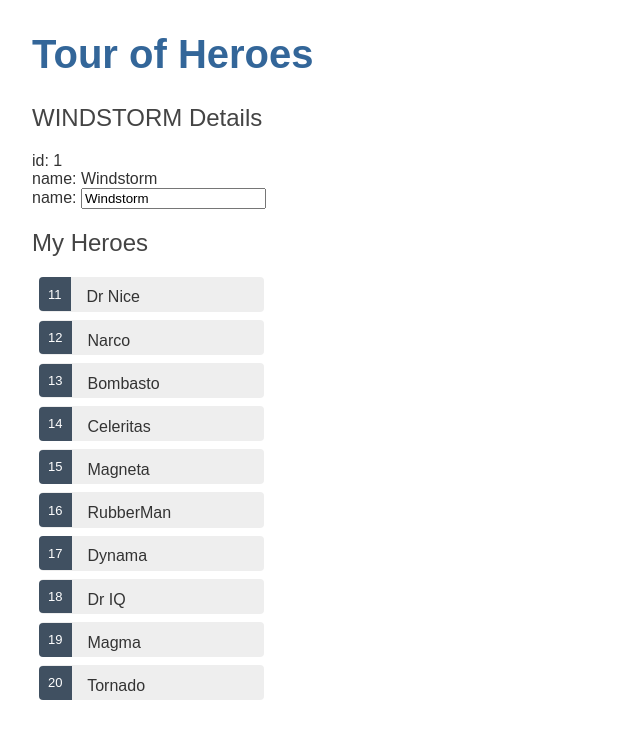
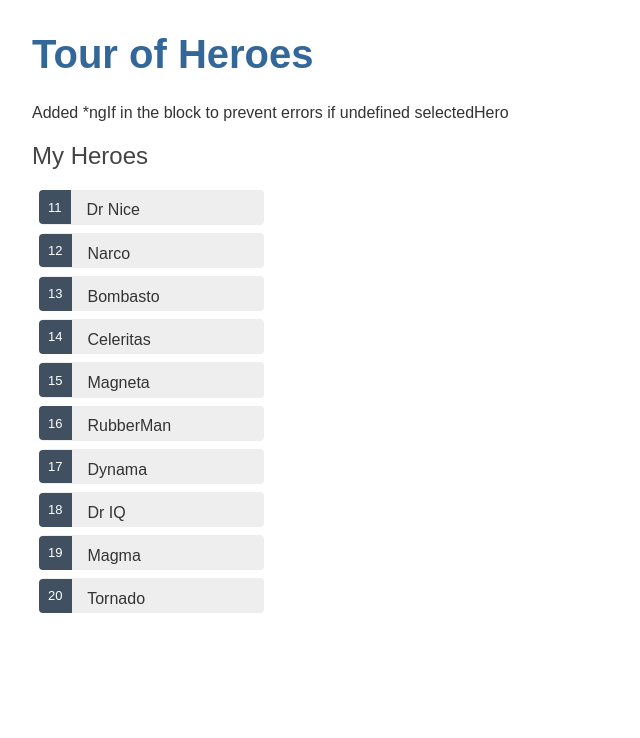
Before and after one commit to art79/angular-hero-tour-79, an Angular app: page / in a window 1280 px wide. Shown: the top 738 px of the page, without its empty margins (0-640 px from the left). Built offline with nearby package versions, Linux system fonts and the light colour scheme.

Commit message:
Added click handler and 2 way binding

```diff
--- a/src/app/heroes/heroes.component.html
+++ b/src/app/heroes/heroes.component.html
@@ -1,15 +1,16 @@
-<h2>{{hero.name | uppercase}} Details</h2>
-<div><span>id: </span>{{hero.id}}</div>
-<div><span>name: </span>{{hero.name}}</div>
-
-<div>
+<span>Added *ngIf in the block to prevent errors if undefined selectedHero</span>
+<div *ngIf="selectedHero">
+  <h2>{{selectedHero.name | uppercase}} Details</h2>
+  <div><span>id: </span>{{selectedHero.id}}</div>
+  <div>
     <label>name:
-      <input [(ngModel)]="hero.name" placeholder="name"/>
+      <input [(ngModel)]="selectedHero.name" placeholder="name"/>
     </label>
+  </div>
 </div>
 <h2>My Heroes</h2>
 <ul class="heroes">
-  <li *ngFor='let hero of heroes'>
+  <li *ngFor='let hero of heroes' (click)="onSelect(hero)">
     <span class="badge">{{hero.id}}</span> {{hero.name}}
   </li>
 </ul>
--- a/src/app/heroes/heroes.component.ts
+++ b/src/app/heroes/heroes.component.ts
@@ -13,6 +13,7 @@ export class HeroesComponent implements OnInit {
     name: 'Windstorm'
   }
   heroes = HEROES;
+  selectedHero: Hero;
 
   constructor() { }
 
@@ -20,4 +21,9 @@ export class HeroesComponent implements OnInit {
   ngOnInit() {
   }
 
+  onSelect(hero){
+    console.log('clicked', hero.name);
+    this.selectedHero = hero;
+  }
+
 }
```
